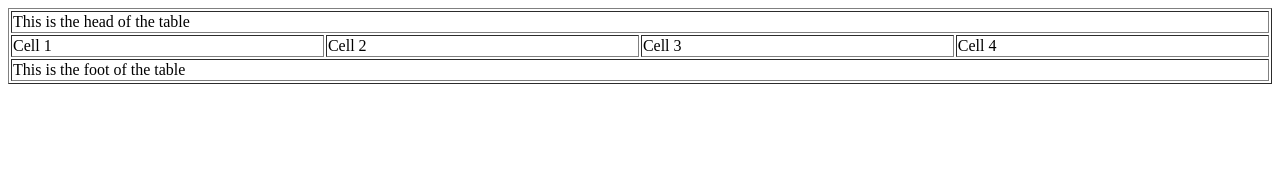
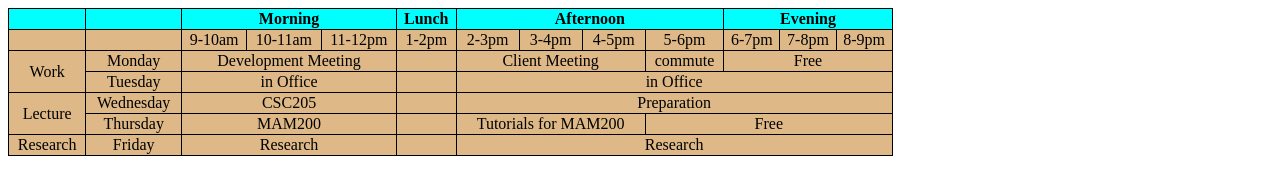
Before and after one commit to Palla04/Web_Tech, a plain HTML site: page table.html in a window 1280 px wide. Drawn offline with Linux system fonts and the light colour scheme.

Commit message:
table is updated

```diff
--- a/table.html
+++ b/table.html
@@ -2,30 +2,85 @@
 <html>
    <head>
       <title>HTML Table</title>
+      <style>
+        th,td{
+          border: 1px solid black;
+          text-align: center;
+        }
+        table{
+          width: 70%;
+          border-collapse: collapse;
+          background-color: burlywood;
+        }
+        th{
+          background-color: aqua;
+        }
+      </style>
    </head>
    <body>
-      <table border = "1" width = "100%">
-        <thead>
+      <table>
         <tr>
-             <td colspan = "4">This is the head of the table</td>
+            <th></th>
+            <th></th>
+            <th colspan="3">Morning</th>
+            <th>Lunch</th>
+            <th colspan="4">Afternoon</th>
+            <th colspan="3">Evening</th>
         </tr>
-        </thead>
+        <tr>
+          <td></td>
+          <td></td>
+          <td>9-10am</td>
+          <td>10-11am</td>
+          <td>11-12pm</td>
+          <td>1-2pm</td>
+          <td>2-3pm</td>
+          <td>3-4pm</td>
+          <td>4-5pm</td>
+          <td>5-6pm</td>
+          <td>6-7pm</td>
+          <td>7-8pm</td>
+          <td>8-9pm</td>
+        </tr>
 
-        <tfoot>
         <tr>
-            <td colspan = "4">This is the foot of the table</td>
+          <td rowspan="2">Work</td>
+          <td>Monday</td>
+          <td colspan="3">Development Meeting</td>
+          <td></td>
+          <td colspan="3">Client Meeting</td>
+          <td>commute</td>
+          <td colspan="3">Free</td>
         </tr>
-        </tfoot>
+        <tr>
+          <td>Tuesday</td>
+          <td colspan="3">in Office</td>
+          <td></td>
+          <td colspan="7">in Office</td>
+        </tr>
 
-        <tbody>
         <tr>
-            <td>Cell 1</td>
-            <td>Cell 2</td>
-            <td>Cell 3</td>
-            <td>Cell 4</td>
+          <td rowspan="2">Lecture</td>
+          <td>Wednesday</td>
+          <td colspan="3">CSC205</td>
+          <td></td>
+          <td colspan="7">Preparation</td>
         </tr>
-        </tbody>
+        <tr>
+          <td>Thursday</td>
+          <td colspan="3">MAM200</td>
+          <td></td>
+          <td colspan="3">Tutorials for MAM200</td>
+          <td colspan="4">Free</td>
+        </tr>
 
+        <tr>
+          <td>Research</td>
+          <td>Friday</td>
+          <td colspan="3">Research</td>
+          <td></td>
+          <td colspan="7">Research</td>
+        </tr>
       </table>
    </body>
 </html>
```
Also changed, not shown: 2_text_format.html (+1 -5 lines), 3_List.html (+8 -1 lines), 4_image.html (+1 -1 lines). Lines whose indentation alone changed are shown as unchanged.
